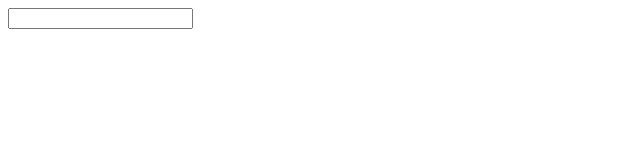
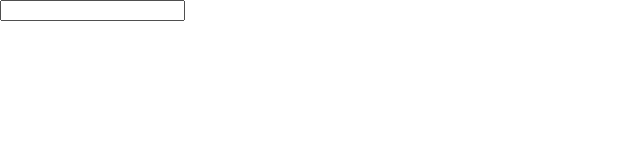
Before and after one commit to ericlifka/ARRL, a plain HTML site: page index.html in a window 1280 px wide. Shown: the whole page, without its empty margins (0-640 px from the left). Drawn offline with Linux system fonts and the light colour scheme.

Commit message:
include the styles file

```diff
--- a/index.html
+++ b/index.html
@@ -1,5 +1,7 @@
 <html>
-<head></head>
+<head>
+    <link rel="stylesheet" type="text/css" href="styles.css">
+</head>
 <body>
 
 <script type="text/javascript" src="ARRL.js"></script>
```
